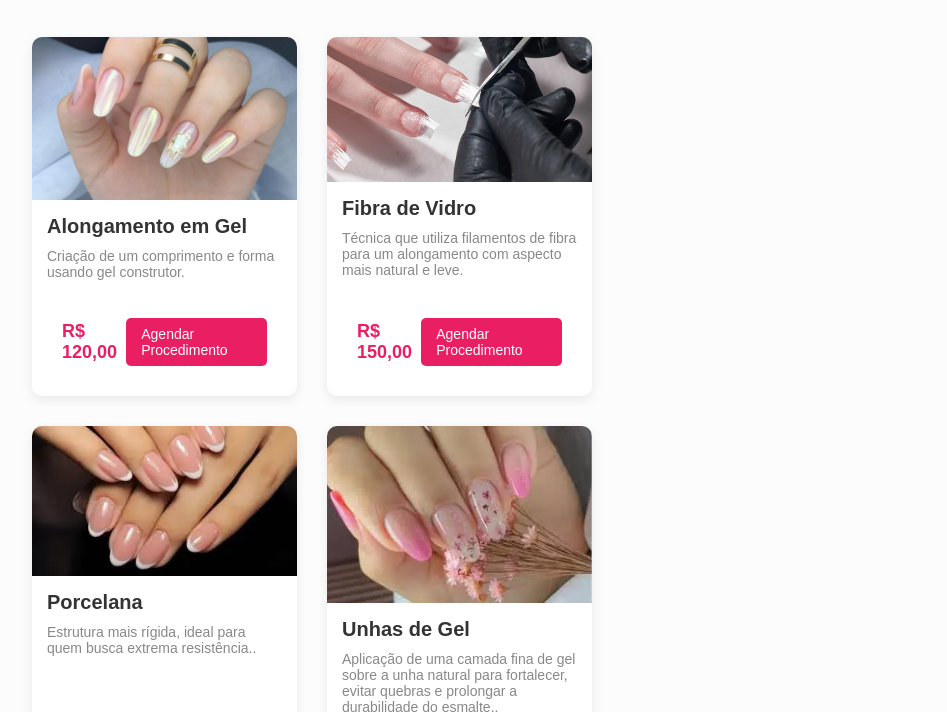
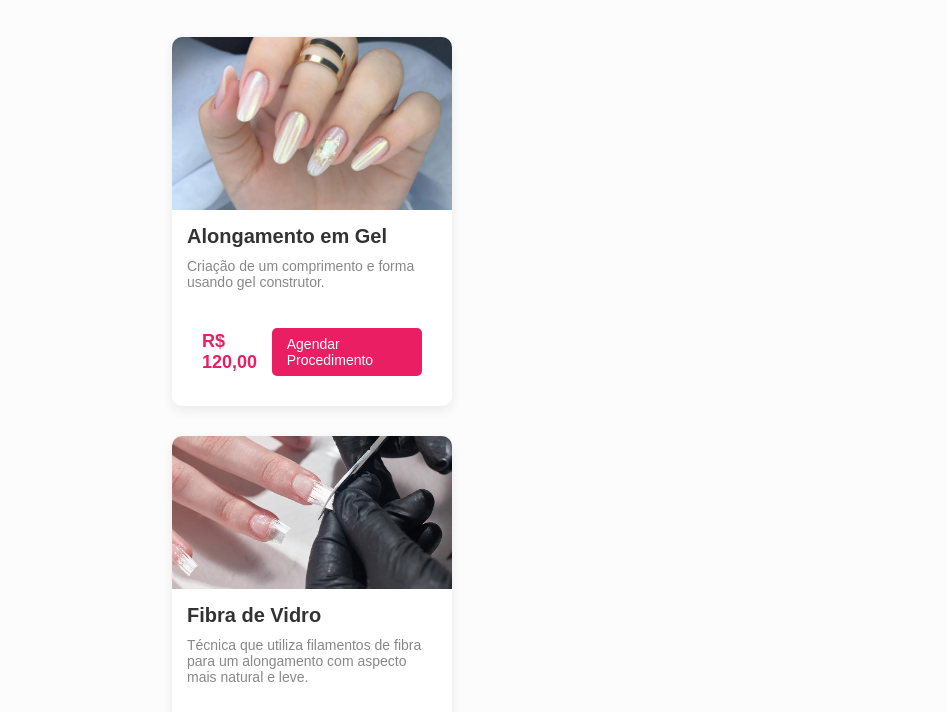
Before and after one commit to MaSabino74/Studio--Fancy--Nails, a plain HTML site: page index.html in a window 1280 px wide. Shown: the part 605-1317 px from the top of the page, without its empty margins (23-970 px from the left). Drawn offline with Linux system fonts and the light colour scheme.

Commit message:
Refactor CSS styles for improved layout and design

```diff
--- a/styles.css
+++ b/styles.css
@@ -146,6 +146,7 @@ img {
 .service-card {
     flex: 0 1 calc(33.333% - 20px); /* Garante que 3 cards caibam na linha com espaçamento */
     max-width: 350px;
+    min-width:280px;
     background-color: #fff;
     border-radius: 10px;
     overflow: hidden; /* Garante que a imagem respeite a borda arredondada */
```
